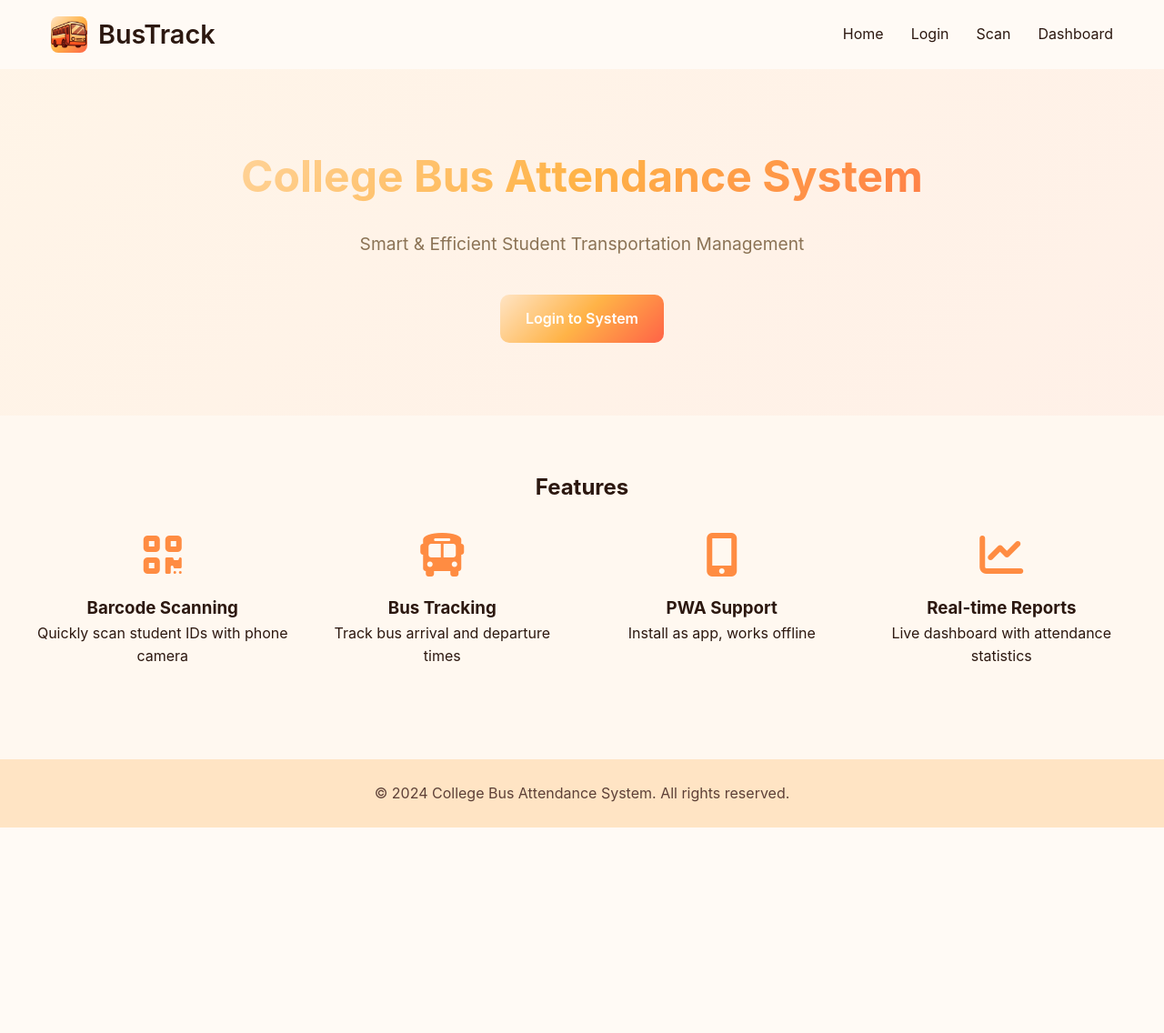
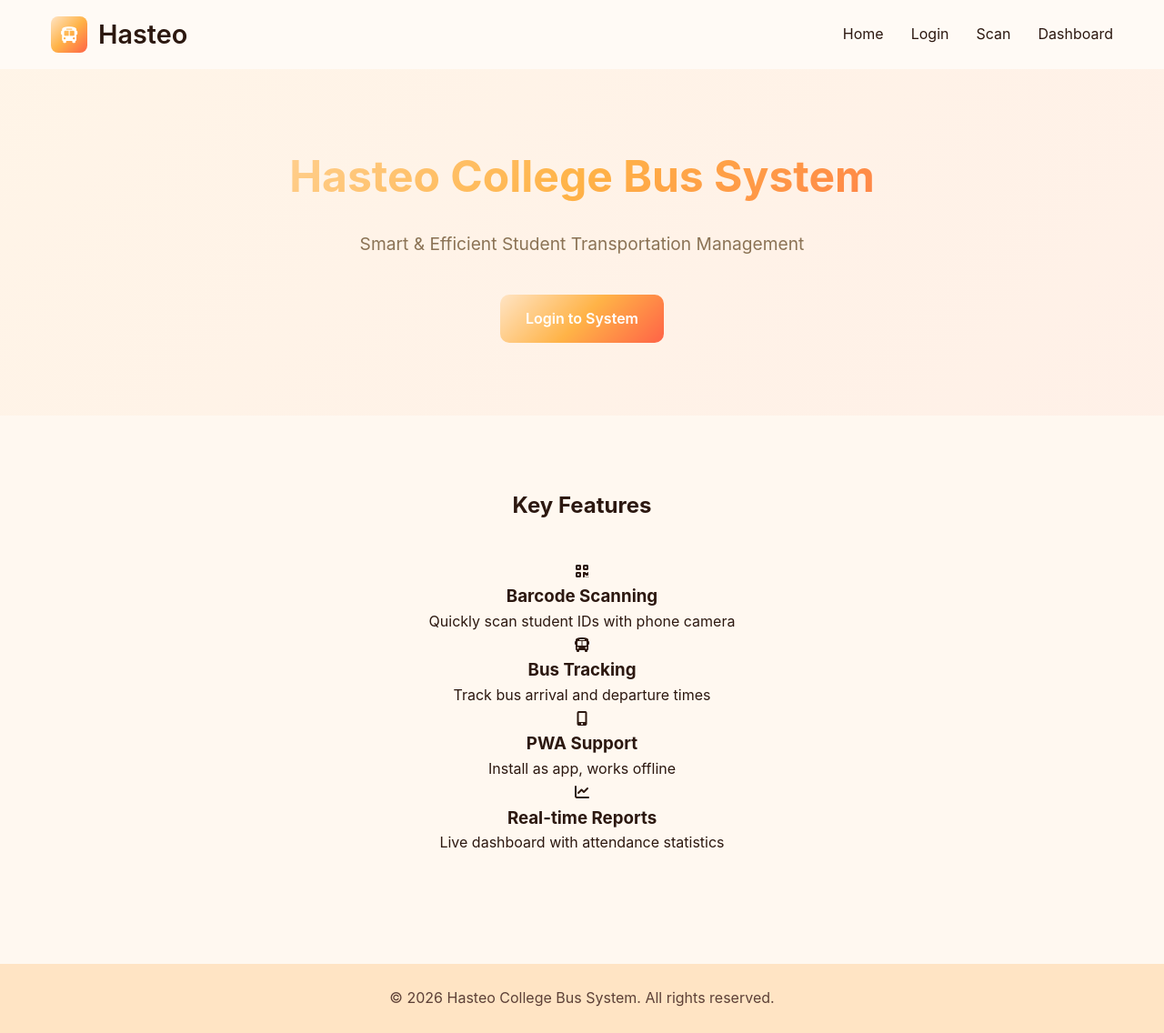
Before and after one commit to Connect-Enjoy/Hasteo, a Flask app: page / in a window 1280 px wide. Shown: the whole page at 91% size. Before the commit the page ends 910 px from the top, so only its background shows below. Run offline with Flask 3, Linux system fonts and the light colour scheme.

Commit message:
Update index.html

```diff
--- a/templates/index.html
+++ b/templates/index.html
@@ -4,8 +4,10 @@
 <header>
     <div class="container header-container">
         <div class="logo-container">
-            <img src="{{ url_for('static', filename='images/logo.png') }}" alt="Logo" class="logo-img">
-            <div class="logo-text">BusTrack</div>
+            <div class="logo-img">
+                <i class="fas fa-bus"></i>
+            </div>
+            <div class="logo-text">Hasteo</div>
         </div>
 
         <div class="nav-center">
@@ -17,7 +19,7 @@
 
         <!-- PWA Install Button -->
         <div id="installContainer" style="display: none;">
-            <button id="installBtn" class="btn btn-sm" style="background: var(--orange-medium); color: white;">
+            <button id="installBtn" class="btn install-btn">
                 <i class="fas fa-download"></i> Install App
             </button>
         </div>
@@ -27,36 +29,44 @@
 <main>
     <section class="hero">
         <div class="container">
-            <h1>College Bus Attendance System</h1>
+            <h1>Hasteo College Bus System</h1>
             <p>Smart & Efficient Student Transportation Management</p>
 
             <div class="mt-4">
-                <a href="#login" class="btn">Login to System</a>
+                <a href="#login" class="btn hero-btn">Login to System</a>
             </div>
         </div>
     </section>
 
-    <section class="container" style="padding: 60px 0;">
+    <section class="container" style="padding: 80px 0;">
         <div style="text-align: center;">
-            <h2 style="margin-bottom: 30px;">Features</h2>
-            <div style="display: grid; grid-template-columns: repeat(auto-fit, minmax(250px, 1fr)); gap: 30px;">
-                <div class="feature-card">
-                    <i class="fas fa-qrcode" style="font-size: 3rem; color: var(--orange-medium); margin-bottom: 20px;"></i>
+            <h2 style="margin-bottom: 40px; color: var(--text-dark);">Key Features</h2>
+            <div class="features-grid">
+                <div class="feature-card glass-card">
+                    <div class="feature-icon">
+                        <i class="fas fa-qrcode"></i>
+                    </div>
                     <h3>Barcode Scanning</h3>
                     <p>Quickly scan student IDs with phone camera</p>
                 </div>
-                <div class="feature-card">
-                    <i class="fas fa-bus" style="font-size: 3rem; color: var(--orange-medium); margin-bottom: 20px;"></i>
+                <div class="feature-card glass-card">
+                    <div class="feature-icon">
+                        <i class="fas fa-bus"></i>
+                    </div>
                     <h3>Bus Tracking</h3>
                     <p>Track bus arrival and departure times</p>
                 </div>
-                <div class="feature-card">
-                    <i class="fas fa-mobile-alt" style="font-size: 3rem; color: var(--orange-medium); margin-bottom: 20px;"></i>
+                <div class="feature-card glass-card">
+                    <div class="feature-icon">
+                        <i class="fas fa-mobile-alt"></i>
+                    </div>
                     <h3>PWA Support</h3>
                     <p>Install as app, works offline</p>
                 </div>
-                <div class="feature-card">
-                    <i class="fas fa-chart-line" style="font-size: 3rem; color: var(--orange-medium); margin-bottom: 20px;"></i>
+                <div class="feature-card glass-card">
+                    <div class="feature-icon">
+                        <i class="fas fa-chart-line"></i>
+                    </div>
                     <h3>Real-time Reports</h3>
                     <p>Live dashboard with attendance statistics</p>
                 </div>
@@ -65,9 +75,9 @@
     </section>
 </main>
 
-<footer>
+<footer class="glass-footer">
     <div class="container">
-        © 2024 College Bus Attendance System. All rights reserved.
+        © 2026 Hasteo College Bus System. All rights reserved.
     </div>
 </footer>
 {% endblock %}
```
